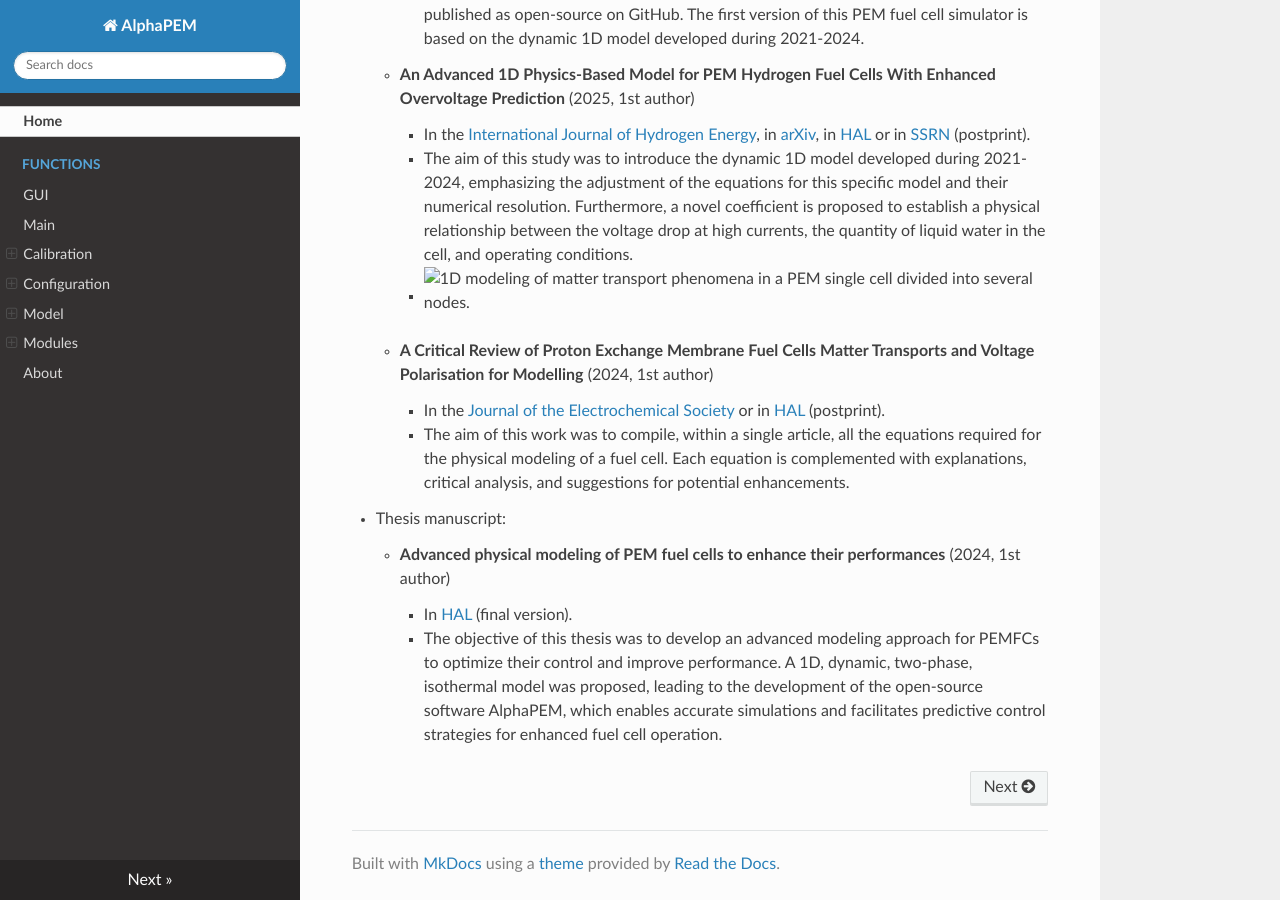
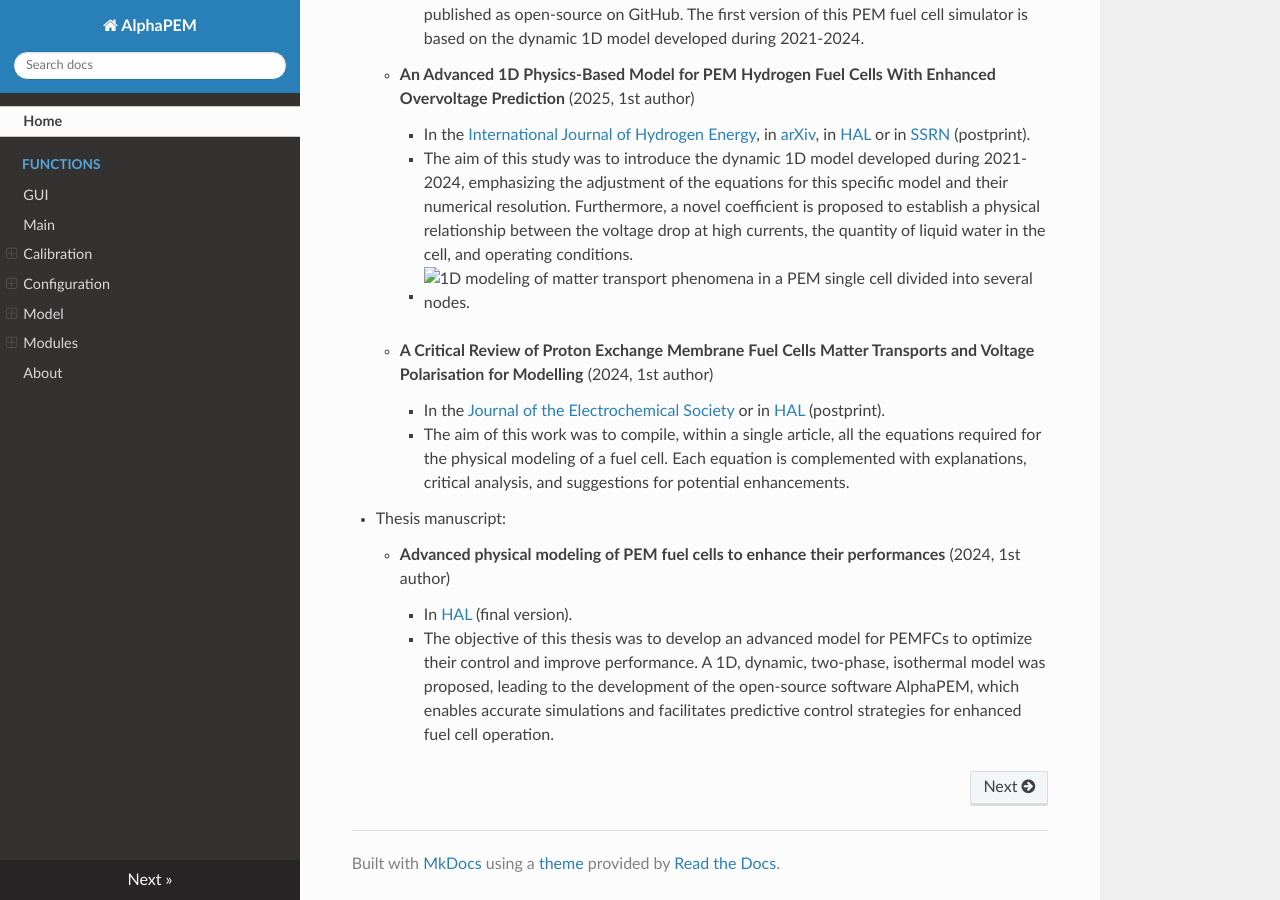
Before and after one commit to gassraphael/AlphaPEM, an MkDocs documentation site: the page built from docs/index.md, in a window 1280 px wide and 900 px high, scrolled down 1477 px. Built offline with MkDocs 1.6.1, drawn with Linux system fonts in a browser that asks for light colours; nearby versions of some CDN libraries.

```diff
--- a/docs/index.md
+++ b/docs/index.md
@@ -67,4 +67,4 @@
 - Thesis manuscript:
 	- **Advanced physical modeling of PEM fuel cells to enhance their performances** (2024, 1st author)
 		- In [HAL](https://hal.science/tel-04923016) (final version).
-		- The objective of this thesis was to develop an advanced modeling approach for PEMFCs to optimize their control and improve performance. A 1D, dynamic, two-phase, isothermal model was proposed, leading to the development of the open-source software AlphaPEM, which enables accurate simulations and facilitates predictive control strategies for enhanced fuel cell operation.
+		- The objective of this thesis was to develop an advanced model for PEMFCs to optimize their control and improve performance. A 1D, dynamic, two-phase, isothermal model was proposed, leading to the development of the open-source software AlphaPEM, which enables accurate simulations and facilitates predictive control strategies for enhanced fuel cell operation.
```
Also changed, not shown: README.md (+1 -1 lines).
